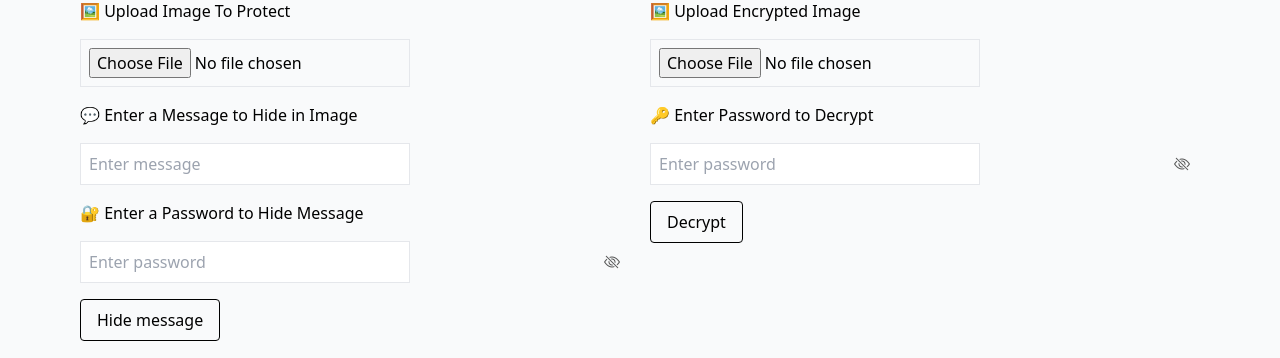
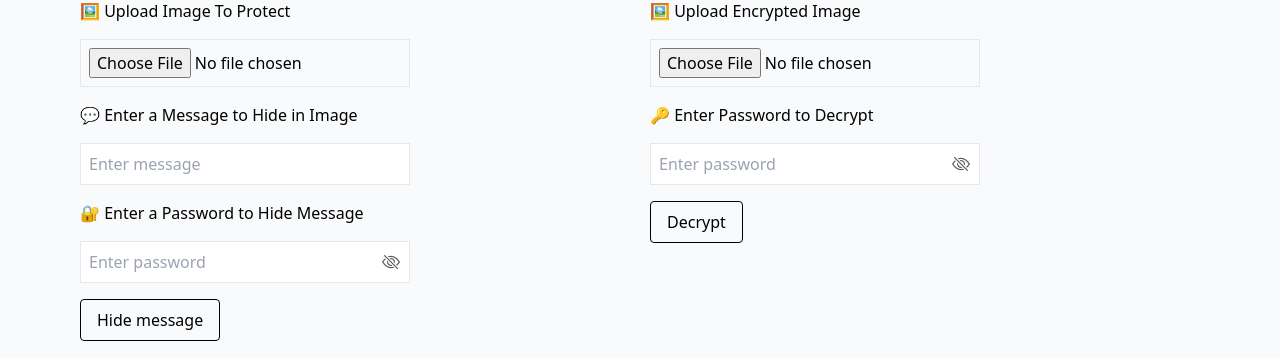
Before and after one commit to ShriKant114/Steganography-Mssage-Hiding, a Flask app: page / in a window 1280 px wide. Shown: the part 182-540 px from the top of the page. Run offline with Flask 3, Linux system fonts and the light colour scheme; some libraries are stand-ins or nearby versions.

Commit message:
Update index.html

```diff
--- a/templates/index.html
+++ b/templates/index.html
@@ -14,9 +14,15 @@
             }
         }
 
-        .password-container {
+         .password-container {
             position: relative;
+            display: inline-block;
+            width: 60%;
+        }
+
+        .password-container input {
             width: 100%;
+            padding-right: 40px; /* आइकन के लिए जगह */
         }
 
         .eye-icon {
@@ -26,6 +32,7 @@
             transform: translateY(-50%);
             cursor: pointer;
             color: #555;
+            font-size: 18px;
         }
 
         .eye-icon:hover {
```
